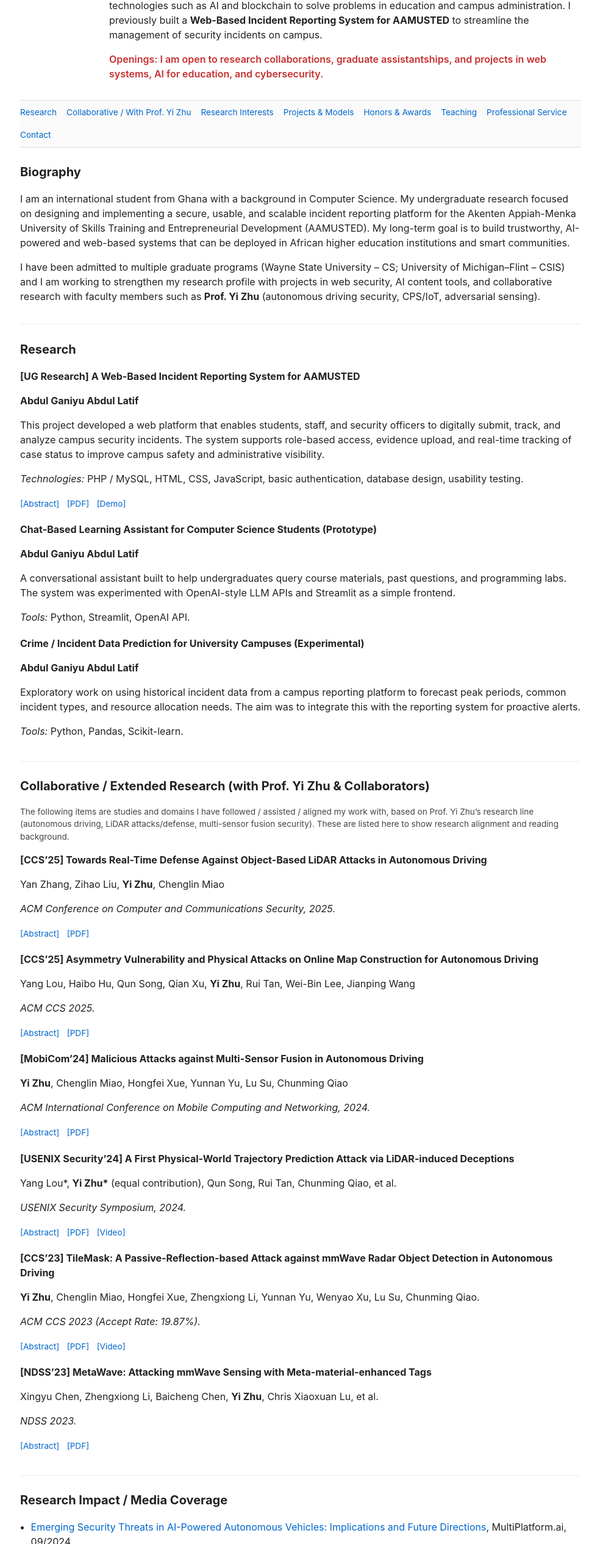
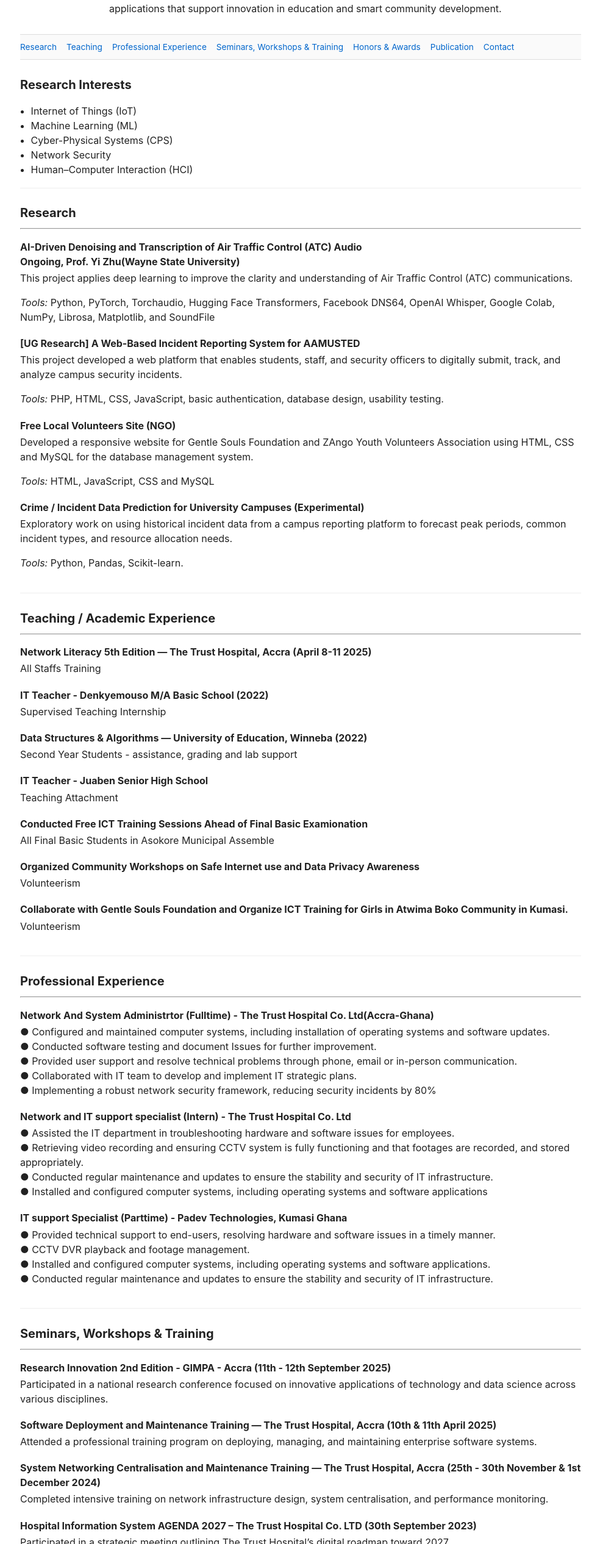
Before and after one commit to Abdulking9/abdulganiyu.github.io, a plain HTML site: page index.html in a window 1280 px wide. Shown: the part 268-2800 px from the top of the page at 61% size, without its empty margins (147-1131 px from the left). Drawn offline with Linux system fonts and the light colour scheme.

Commit message:
Add files via upload

```diff
--- a/index.html
+++ b/index.html
@@ -22,163 +22,256 @@
     </div>
     <div class="profile">
       <h1 class="name">Abdul Ganiyu Abdul Latif</h1>
-      <p class="subtitle">
+      <p class="subtitle"> <!--
         Graduate Student (incoming), Computer Science & Information Systems (MS), University of Michigan–Flint (Fall 2025) <br />
-        Admitted, Computer Science – M.S., Wayne State University (Fall 2025, contingent) <br />
-        B.Sc. Computer Science, University of Education, Winneba (AAMUSTED)
+        Admitted, Computer Science – M.S., Wayne State University (Fall 2025, contingent) <br /> -->
+        B.Sc. Information Technology Education, University of Education, Winneba
       </p>
       <p class="contact">
-        Email: <a href="mailto:ganiyu@umich.edu">ganiyu@umich.edu</a> |
+        Email: <a href="mailto:abdulganiyu9924@gmail.com">abdulganiyu9924@gmail.com</a>/<a href="mailto:abdul.alatif@thetrusthospital.com">abdul.alatif@thetrusthospital.com</a> |
         GitHub: <a href="https://github.com/Abdulking9" target="_blank" rel="noopener">Abdulking9</a> |
         LinkedIn: <a href="https://linkedin.com/in/abdulganiyuabdullatif" target="_blank" rel="noopener">/abdulganiyuabdullatif</a> |
-        Phone: <a href="tel:+233508093150">+233 50 809 3150</a>
+        Phone: <a href="tel:+233241089556">+233 24 108 9556</a>
       </p>
       <p>
-        I am interested in web-based systems, secure and intelligent applications, and applying emerging technologies such as AI and blockchain to
-        solve problems in education and campus administration. I previously built a <strong>Web-Based Incident Reporting System for AAMUSTED</strong> to
-        streamline the management of security incidents on campus.
+        I am a Network and System Administrator of the Hospital Information System(HIS) Department at the Trust Hospital Co. LTD an IT professional with a passion in software development, Network security, and AI-driven solutions. My work focuses on building secure, scalable, and user-friendly web applications that support innovation in education and smart community development.
     </p>
-      <p class="opening">
+    <!--<p>
+      My undergraduate research focused on designing and implementing a secure, usable, and scalable web-based incident reporting system for the Akenten Appiah-Menka University of Skills Training and Entrepreneurial Development (AAMUSTED). I am passionate about creating AI-powered and trustworthy web systems that can transform digital operations in African higher education institutions and communities.
+      </p> -->
+      <!-- <p class="opening">
         Openings: I am open to research collaborations, graduate assistantships, and projects in web systems, AI for education, and cybersecurity.
-      </p>
+      </p> -->
     </div>
   </header>
 
   <!-- Nav -->
   <nav class="wrap nav">
     <a href="#research">Research</a>
-    <a href="#collab">Collaborative / With Prof. Yi Zhu</a>
-    <a href="#interests">Research Interests</a>
-    <a href="#projects">Projects & Models</a>
+    <a href="#teaching">Teaching</a>
+    <a href="#service">Professional Experience</a>
+    <a href="#collab">Seminars, Workshops & Training</a>
     <a href="#honors">Honors & Awards</a>
-    <a href="#teaching">Teaching</a>
-    <a href="#service">Professional Service</a>
-    <a href="#contact">Contact</a>
+    <a href="#publication">Publication</a><a href="#contact">Contact</a>
   </nav>
 
-  <!-- Biography -->
+  <!-- Biography
   <section class="wrap section">
     <h2>Biography</h2>
     <p>
-      I am an international student from Ghana with a background in Computer Science. My undergraduate research focused on designing and implementing
-      a secure, usable, and scalable incident reporting platform for the Akenten Appiah-Menka University of Skills Training and Entrepreneurial Development (AAMUSTED).
-      My long-term goal is to build trustworthy, AI-powered and web-based systems that can be deployed in African higher education institutions and smart
-      communities.
+      I am an IT professional with a strong background in software development, web security, and AI-driven solutions. My work focuses on building secure, scalable, and user-friendly web applications that support innovation in education and smart community development.
     </p>
     <p>
-      I have been admitted to multiple graduate programs (Wayne State University – CS; University of Michigan–Flint – CSIS) and I am working to strengthen
-      my research profile with projects in web security, AI content tools, and collaborative research with faculty members such as <strong>Prof. Yi Zhu</strong>
-      (autonomous driving security, CPS/IoT, adversarial sensing).
+      My undergraduate research focused on designing and implementing a secure, usable, and scalable web-based incident reporting system for the Akenten Appiah-Menka University of Skills Training and Entrepreneurial Development (AAMUSTED). I am passionate about creating AI-powered and trustworthy web systems that can transform digital operations in African higher education institutions and communities.
     </p>
+  </section> -->
+
+   <!-- Research interests -->
+  <section class="wrap section" id="interests">
+    <h2>Research Interests</h2>
+    <ul class="bullets">
+      <li>Internet of Things (IoT) </li>
+      <li>Machine Learning (ML)</li>
+      <li>Cyber-Physical Systems (CPS)</li>
+      <li>Network Security</li>
+      <li>Human–Computer Interaction (HCI)</li>
+    </ul>
   </section>
 
   <!-- Research -->
   <section class="wrap section" id="research">
-    <h2>Research</h2>
+    <h2>Research<hr></h2>
 
     <article class="paper">
-      <h3>[UG Research] A Web-Based Incident Reporting System for AAMUSTED</h3>
-      <p><strong>Abdul Ganiyu Abdul Latif</strong></p>
+      <h3>AI-Driven Denoising and Transcription of Air Traffic Control (ATC) Audio <br>Ongoing, Prof. Yi Zhu(Wayne State University)</h3>
+      <div>
+        This project applies deep learning to improve the clarity and understanding of Air Traffic Control (ATC) communications.
+      </div>
       <p>
-        This project developed a web platform that enables students, staff, and security officers to digitally submit, track, and analyze campus
-        security incidents. The system supports role-based access, evidence upload, and real-time tracking of case status to improve campus safety and
-        administrative visibility.
+        <em>Tools:</em> Python, PyTorch, Torchaudio, Hugging Face Transformers, Facebook DNS64, OpenAI Whisper, Google Colab, NumPy, Librosa, Matplotlib, and SoundFile
       </p>
-      <p>
-        <em>Technologies:</em> PHP / MySQL, HTML, CSS, JavaScript, basic authentication, database design, usability testing.
-      </p>
-      <p class="links">
+      <!--<p class="links">
         <a href="#">[Abstract]</a>
         <a href="#">[PDF]</a>
         <a href="#">[Demo]</a>
+      </p> -->
+    </article>
+    <article class="paper">
+      <h3>[UG Research] A Web-Based Incident Reporting System for AAMUSTED</h3>
+      <div>
+        This project developed a web platform that enables students, staff, and security officers to digitally submit, track, and analyze campus
+        security incidents.
+      </div>
+      <p>
+        <em>Tools:</em> PHP, HTML, CSS, JavaScript, basic authentication, database design, usability testing.
       </p>
+      <!--<p class="links">
+        <a href="#">[Abstract]</a>
+        <a href="#">[PDF]</a>
+        <a href="#">[Demo]</a>
+      </p> -->
     </article>
 
     <article class="paper">
-      <h3>Chat-Based Learning Assistant for Computer Science Students (Prototype)</h3>
-      <p><strong>Abdul Ganiyu Abdul Latif</strong></p>
-      <p>
-        A conversational assistant built to help undergraduates query course materials, past questions, and programming labs. The system was experimented
-        with OpenAI-style LLM APIs and Streamlit as a simple frontend.
-      </p>
-      <p><em>Tools:</em> Python, Streamlit, OpenAI API.</p>
+      <h3>Free Local Volunteers Site (NGO)</h3>
+      <div>
+        Developed a responsive website for Gentle Souls Foundation and ZAngo Youth Volunteers Association  using HTML, CSS and MySQL for the database management system.
+      </div>
+      <p><em>Tools:</em> HTML, JavaScript, CSS and MySQL</p>
     </article>
 
     <article class="paper">
       <h3>Crime / Incident Data Prediction for University Campuses (Experimental)</h3>
-      <p><strong>Abdul Ganiyu Abdul Latif</strong></p>
-      <p>
+      <div>
         Exploratory work on using historical incident data from a campus reporting platform to forecast peak periods, common incident types, and
-        resource allocation needs. The aim was to integrate this with the reporting system for proactive alerts.
-      </p>
+        resource allocation needs.
+      </div>
       <p><em>Tools:</em> Python, Pandas, Scikit-learn.</p>
     </article>
   </section>
 
-  <!-- Collaborative / Extended work -->
-  <section class="wrap section" id="collab">
-    <h2>Collaborative / Extended Research (with Prof. Yi Zhu & Collaborators)</h2>
-    <p class="note">
-      The following items are studies and domains I have followed / assisted / aligned my work with, based on Prof. Yi Zhu’s research line (autonomous
-      driving, LiDAR attacks/defense, multi-sensor fusion security). These are listed here to show research alignment and reading background.
-    </p>
+  <!-- Teaching -->
+  <section class="wrap section" id="teaching">
+    <h2>Teaching / Academic Experience<hr></h2>
+    <!-- <p class="note">
+       (Planned / prospective, based on admission to US graduate programs. Keep this to show readiness if applying for GA/TA roles.)
+    </p> -->
+    <article class="paper">
+      <h3>Network Literacy 5th Edition — The Trust Hospital, Accra (April 8-11 2025)</h3><div>All Staffs Training</div>
 
-    <article class="paper">
-      <h3>[CCS’25] Towards Real-Time Defense Against Object-Based LiDAR Attacks in Autonomous Driving</h3>
-      <p>Yan Zhang, Zihao Liu, <strong>Yi Zhu</strong>, Chenglin Miao</p>
-      <p><em>ACM Conference on Computer and Communications Security, 2025.</em></p>
+      <!--<p><em>ACM Conference on Computer and Communications Security, 2025.</em></p>
       <p class="links">
         <a href="#">[Abstract]</a> <a href="#">[PDF]</a>
-      </p>
+      </p> -->
     </article>
 
     <article class="paper">
-      <h3>[CCS’25] Asymmetry Vulnerability and Physical Attacks on Online Map Construction for Autonomous Driving</h3>
-      <p>Yang Lou, Haibo Hu, Qun Song, Qian Xu, <strong>Yi Zhu</strong>, Rui Tan, Wei-Bin Lee, Jianping Wang</p>
-      <p><em>ACM CCS 2025.</em></p>
-      <p class="links">
-        <a href="#">[Abstract]</a> <a href="#">[PDF]</a>
-      </p>
+      <h3>IT Teacher - Denkyemouso M/A Basic School (2022)</h3>
+      <div>
+       Supervised Teaching Internship
+      </div>
+
+    </article>
+    <article class="paper">
+      <h3>Data Structures & Algorithms — University of Education, Winneba (2022)</h3>
+      <div>
+        Second Year Students - assistance, grading and lab support
+      </div>
+
+    </article>
+    <article class="paper">
+      <h3>IT Teacher - Juaben Senior High School</h3>
+      <div>
+         Teaching Attachment
+      </div>
+
+    </article>
+    <article class="paper">
+      <h3>Conducted Free ICT Training Sessions Ahead of Final Basic Examionation </h3>
+      <div>
+        All Final Basic Students in Asokore Municipal Assemble
+      </div>
+
     </article>
 
       <article class="paper">
-      <h3>[MobiCom’24] Malicious Attacks against Multi-Sensor Fusion in Autonomous Driving</h3>
-      <p><strong>Yi Zhu</strong>, Chenglin Miao, Hongfei Xue, Yunnan Yu, Lu Su, Chunming Qiao</p>
-      <p><em>ACM International Conference on Mobile Computing and Networking, 2024.</em></p>
-      <p class="links">
-        <a href="#">[Abstract]</a> <a href="#">[PDF]</a>
-      </p>
+      <h3>Organized Community Workshops on Safe Internet use and Data Privacy Awareness</h3>
+      <div>
+        Volunteerism
+      </div>
+
     </article>
 
     <article class="paper">
-      <h3>[USENIX Security’24] A First Physical-World Trajectory Prediction Attack via LiDAR-induced Deceptions</h3>
-      <p>Yang Lou*, <strong>Yi Zhu*</strong> (equal contribution), Qun Song, Rui Tan, Chunming Qiao, et al.</p>
-      <p><em>USENIX Security Symposium, 2024.</em></p>
-      <p class="links">
-        <a href="#">[Abstract]</a> <a href="#">[PDF]</a> <a href="#">[Video]</a>
-      </p>
+      <h3>Collaborate with Gentle Souls Foundation and Organize ICT Training for Girls in Atwima Boko Community in Kumasi.</h3>
+      <div>
+        Volunteerism
+      </div>
+
+    </article>
+  </section>
+
+
+
+
+
+
+   <!-- Professional Service -->
+  <section class="wrap section" id="service">
+    <h2>Professional Experience<hr></h2>
+
+    <article class="paper">
+      <h3>Network And System Administrtor (Fulltime) - The Trust Hospital Co. Ltd(Accra-Ghana)</h3>
+      <div>
+          ● Configured and maintained computer systems, including installation of operating systems and software updates.<br>● Conducted software testing and document Issues for further improvement.<br>● Provided user support and resolve technical problems through phone, email or in-person communication.<br>● Collaborated with IT team to develop and implement IT strategic plans.<br>● Implementing a robust network security framework, reducing security incidents by 80%
+
+      </div>
+
+    </article>
+    <article class="paper">
+      <h3>Network and IT support specialist (Intern) - The Trust Hospital Co. Ltd </h3>
+      <div>
+        ● Assisted the IT department in troubleshooting hardware and software issues for employees.<br>● Retrieving video recording and ensuring CCTV system is fully functioning and that footages are recorded, and stored appropriately.<br>● Conducted regular maintenance and updates to ensure the stability and security of IT infrastructure.<br>● Installed and configured computer systems, including operating systems and software applications
+
+      </div>
+
     </article>
 
       <article class="paper">
-      <h3>[CCS’23] TileMask: A Passive-Reflection-based Attack against mmWave Radar Object Detection in Autonomous Driving</h3>
-      <p><strong>Yi Zhu</strong>, Chenglin Miao, Hongfei Xue, Zhengxiong Li, Yunnan Yu, Wenyao Xu, Lu Su, Chunming Qiao.</p>
-      <p><em>ACM CCS 2023 (Accept Rate: 19.87%).</em></p>
+      <h3>IT support Specialist (Parttime) - Padev Technologies, Kumasi Ghana </h3>
+      <div>
+        ● Provided technical support to end-users, resolving hardware and software issues in a timely manner.<br>● CCTV DVR playback and footage management. <br>● Installed and configured computer systems, including operating systems and software applications.<br>● Conducted regular maintenance and updates to ensure the stability and security of IT infrastructure.
+
+      </div>
+
+    </article>
+
+
+  </section>
+
+  <!-- Collaborative / Extended work -->
+  <section class="wrap section" id="collab">
+    <h2>Seminars, Workshops & Training<hr></h2>
+    <!-- <p class="note">
+      The following items are studies and domains I have followed / assisted / aligned my work with, based on Prof. Yi Zhu’s research line (autonomous
+      driving, LiDAR attacks/defense, multi-sensor fusion security). These are listed here to show research alignment and reading background.
+    </p> -->
+
+    <article class="paper">
+      <h3>Research Innovation 2nd Edition - GIMPA - Accra (11th - 12th September 2025)</h3>
+      Participated in a national research conference focused on innovative applications of technology and data science across various disciplines.
+
+      <!--<p><em>ACM Conference on Computer and Communications Security, 2025.</em></p>
       <p class="links">
-        <a href="#">[Abstract]</a> <a href="#">[PDF]</a> <a href="#">[Video]</a>
-      </p>
+        <a href="#">[Abstract]</a> <a href="#">[PDF]</a>
+      </p> -->
     </article>
 
     <article class="paper">
-      <h3>[NDSS’23] MetaWave: Attacking mmWave Sensing with Meta-material-enhanced Tags</h3>
-      <p>Xingyu Chen, Zhengxiong Li, Baicheng Chen, <strong>Yi Zhu</strong>, Chris Xiaoxuan Lu, et al.</p>
-      <p><em>NDSS 2023.</em></p>
-      <p class="links">
-        <a href="#">[Abstract]</a> <a href="#">[PDF]</a>
-      </p>
+      <h3>Software Deployment and Maintenance Training — The Trust Hospital, Accra (10th & 11th April 2025)</h3>
+      Attended a professional training program on deploying, managing, and maintaining enterprise software systems.
+
     </article>
+    <article class="paper">
+      <h3>System Networking Centralisation and Maintenance Training — The Trust Hospital, Accra (25th - 30th November & 1st December 2024)</h3>
+      Completed intensive training on network infrastructure design, system centralisation, and performance monitoring.
+
+    </article>
+    <article class="paper">
+      <h3>Hospital Information System AGENDA 2027 – The Trust Hospital Co. LTD (30th September 2023)</h3>
+      Participated in a strategic meeting outlining The Trust Hospital’s digital roadmap toward 2027.
+
+    </article>
+    <article class="paper">
+      <h3>ICT in Education Workshop – University of Education, Winneba (5th March 2022)</h3>
+      Engaged in a hands-on workshop exploring the use of information and communication technologies (ICT) to enhance teaching, learning, and academic management.
+
+    </article>
+
+
   </section>
 
-  <!-- Research impact / media (from screenshot style) -->
+  <!-- Research impact / media (from screenshot style)
   <section class="wrap section" id="media">
     <h2>Research Impact / Media Coverage</h2>
     <ul class="bullets">
@@ -195,22 +288,11 @@
         <a href="#">Researchers warn robot cars can be crashed with tinfoil and paint daubed on cardboard</a>, The Register, 06/2024
       </li>
     </ul>
-  </section>
+  </section> -->
 
-  <!-- Research interests -->
-  <section class="wrap section" id="interests">
-    <h2>Research Interests</h2>
-    <ul class="bullets">
-      <li>Web and Mobile Application Development</li>
-      <li>Secure, trustworthy, and interpretable AI systems</li>
-      <li>Cybersecurity & Digital Forensics for campus systems</li>
-      <li>Blockchain & decentralized identity for universities</li>
-      <li>Human–Computer Interaction (HCI) for admin/students</li>
-      <li>AI tools for student success and visa/admission processes</li>
-    </ul>
-  </section>
 
-  <!-- Projects / models -->
+
+  <!-- Projects / models
   <section class="wrap section" id="projects">
     <h2>Projects & Models</h2>
     <table class="proj-table">
@@ -249,64 +331,50 @@
         </tr>
       </tbody>
     </table>
-  </section>
+  </section> -->
 
   <!-- Honors & Awards -->
   <section class="wrap section" id="honors">
-    <h2>Honors and Awards</h2>
+    <h2>Honors and Awards<hr></h2>
     <ul class="bullets">
       <li>
-        <strong>2025</strong> – CIT Non-Resident Graduate Tuition Scholarship, University of Michigan–Flint (covers difference between in-state and out-of-state tuition, renewable with 3.0+ GPA)
+        <strong>June-2025</strong> – Best Presentation Award, The Trust Hospital Unit Heads Meeting (2nd Quater)
       </li>
       <li>
-        <strong>2025</strong> – Admission, Computer Science – M.S., Wayne State University (contingent on B or better in first 9–12 credits)
+        <strong>Jan-2025</strong> – Network and Security Unit Head, The Trust Hospital  (Main Branch)
       </li>
       <li>
-        <strong>2025</strong> – Admission, Computer Science & Information Systems (MS), UM–Flint, College of Innovation & Technology
+        <strong>Dec-2024</strong> – Staff of the Year, The Trust Hospital Co. LTD (Main Branch)
       </li>
       <li>
-        <strong>2024</strong> – Undergraduate Project Recognition, AAMUSTED: “A Web-Based Incident Reporting System for AAMUSTED”
+        <strong>Oct-2023</strong> – Natinal Service personel of the year Award(ADMIN), The Trust Hospital Co. LTD (Main Branch)
       </li>
       <li>
-        <strong>2024</strong> – Community contribution: building TikTok AI-content automation workflow (self-initiated)
+        <strong>Dec-2023</strong> – Active Male Volunteer of the Year, Zango Youth Volunteers Association
+      </li>
+      <li>
+        <strong>Oct-2022</strong> – Undergraduate Project Recognition, AAMUSTED: “A Web-Based Incident Reporting System for AAMUSTED”
+      </li>
+      <li>
+        <strong>March-2022</strong> – Best Student Teacher: School Internship (Dechemuosu M/A School)
       </li>
     </ul>
   </section>
 
-  <!-- Teaching -->
-  <section class="wrap section" id="teaching">
-    <h2>Teaching / Academic Experience</h2>
-    <p class="note">
-      (Planned / prospective, based on admission to US graduate programs. Keep this to show readiness if applying for GA/TA roles.)
-    </p>
-    <h3>Instructor / Graduate Assistant (Prospective)</h3>
-    <ul class="bullets">
-      <li>Introduction to Web Development</li>
-      <li>Database Systems (MySQL / SQL Server)</li>
-      <li>Computer Systems Security (lab-focused)</li>
-    </ul>
 
-    <h3>Teaching Assistant (Past, AAMUSTED / UEW)</h3>
-    <ul class="bullets">
-      <li>Introduction to Programming for Engineers</li>
-      <li>Data Structures & Algorithms (assistance, grading, lab support)</li>
-      <li>Database Management Systems (support on practicals)</li>
-    </ul>
-  </section>
 
-  <!-- Professional Service -->
-  <section class="wrap section" id="service">
-    <h2>Professional Service / Community</h2>
-    <p>
-      I am actively building my research profile and intend to serve as a reviewer / student volunteer for security, web, and AI-in-education venues.
-      Below is a template similar to Professor-style pages (you can keep or trim).
-    </p>
-    <h3>Journal / Venue (intended areas)</h3>
-    <ul class="bullets">
-      <li>ACM Transactions on Internet of Things (IoT)</li>
-      <li>IEEE Transactions on Dependable and Secure Computing</li>
-      <li>ACM / IEEE venues on Cyber-Physical Systems Security</li>
-    </ul>
+
+
+  <!-- Contact
+
+  <section class="wrap section" id="contact"> -->
+
+    <article class="wrap section" id="publication">
+      <h2>Publication<hr></h2>
+      <div><h3>
+        Fine-Tuning Whisper Models for Clinical Speech Recognition: Towards Automated Medical Documentation. (Ongoing)</h3>This research fine-tunes OpenAI’s Whisper model to accurately transcribe clinical speech and reduce healthcare documentation burdens through AI-driven medical reporting.</div></article>
+
+
   </section>
 
    <!-- Contact -->
@@ -314,7 +382,7 @@
     <h2>Contact</h2>
     <p>
       The best way to reach me is by email:
-      <a href="mailto:ganiyu@umich.edu">ganiyu@umich.edu</a>.
+      <a href="mailto:abdulganiyu9924@mail.com">abdulganiyu9924@gmail.com</a>.
       I am open to collaborations, graduate assistantship opportunities, and industry-sponsored projects (web, AI, security).
     </p>
   </section>
```
Lines whose indentation alone changed are shown as unchanged.
